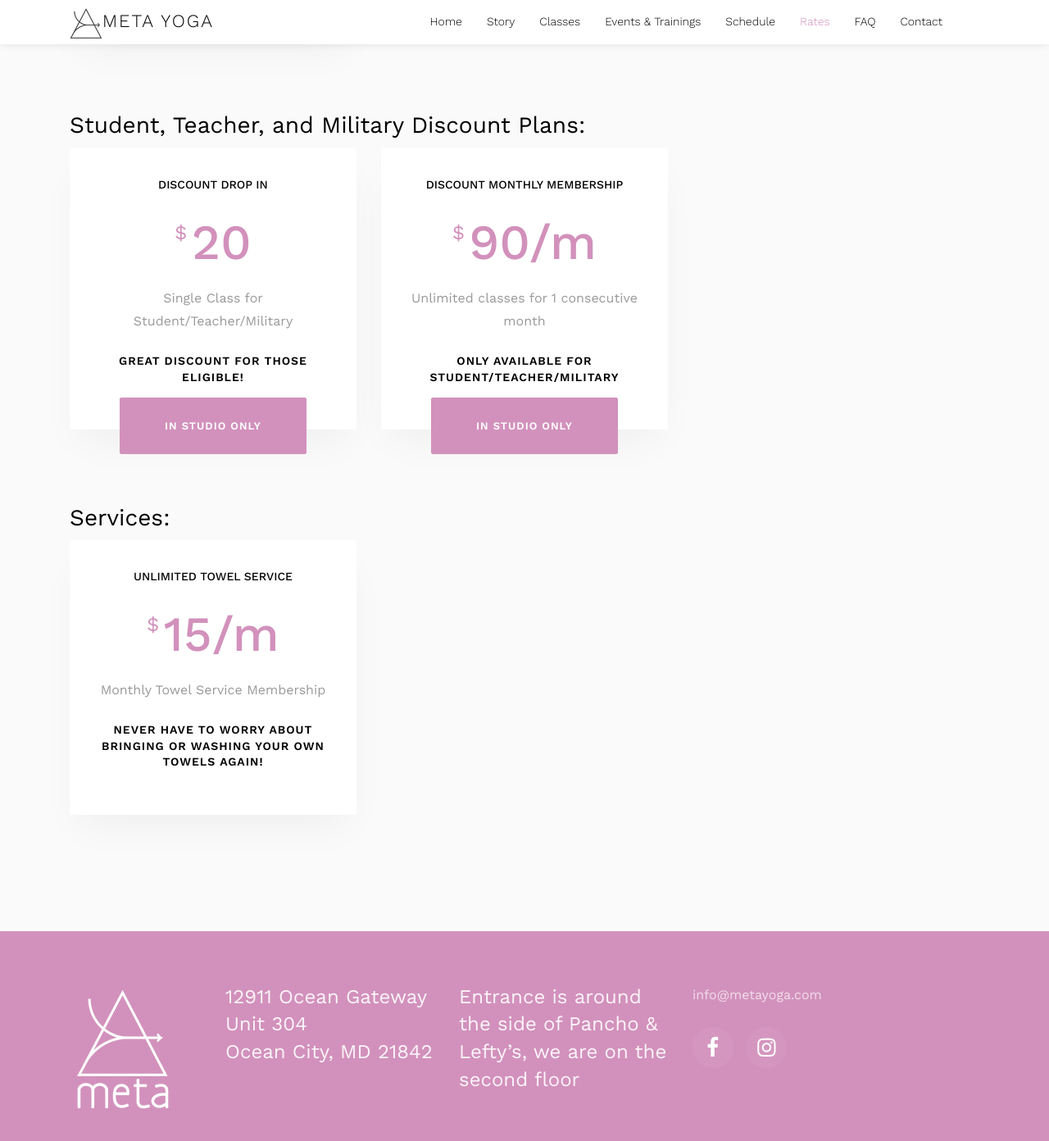
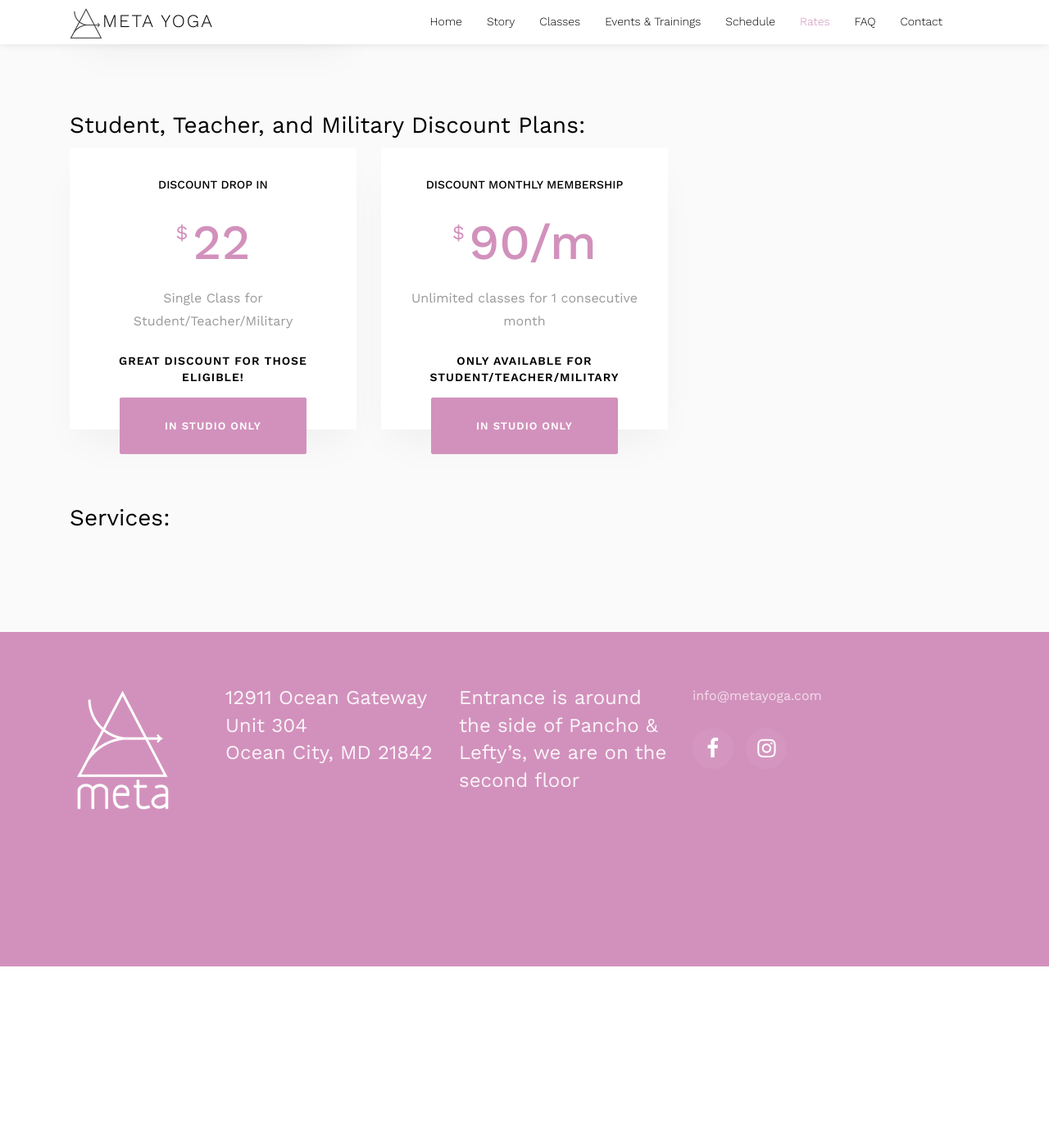
Before and after one commit to apnar/metayoga-site, a Jekyll site: the page built from rates.html, in a window 1280 px wide and 1400 px high, scrolled down 1899 px. Shown: the top 1392 px of the window at 82% size. Built offline with Jekyll 4.4.1, drawn with Linux system fonts in a browser that asks for light colours; some web fonts are replaced; a script that is not in the unit is left out; after the commit the page ends 3078 px from its top, so only the background shows below that.

Commit message:
price adjustments again

```diff
--- a/rates.html
+++ b/rates.html
@@ -151,7 +151,7 @@
                     <div class="block-7">
                         <div class="text-center">
                             <h2 class="heading">Discount Drop In</h2>
-                            <span class="price"><sup>$</sup> <span class="number">20</span></span>
+                            <span class="price"><sup>$</sup> <span class="number">22</span></span>
                             <span class="excerpt d-block">Single Class for Student/Teacher/Military</span>
 
                             <h3 class="heading-2 my-4">Great discount for those eligible!</h3>
@@ -177,20 +177,5 @@
             </div>
             <BR /><BR />
             <h3 class="subheading">Services:</h3>
-            <div class="row">
-                <div class="col-md-4 ftco-animate">
-                    <div class="block-7">
-                        <div class="text-center">
-                            <h2 class="heading">Unlimited towel service</h2>
-                            <span class="price"><sup>$</sup> <span class="number">15/m</span></span>
-                            <span class="excerpt d-block">Monthly Towel Service Membership</span>
-
-                            <h3 class="heading-2 my-4">Never have to worry about bringing or washing your own towels again!</h3>
-
-                            <healcode-widget data-version="0.2" data-link-class="healcode-pricing-option-text-link btn btn-primary d-block px-2 py-4" data-site-id="83432" data-mb-site-id="992785" data-type="pricing-link" data-inner-html="Buy Now" data-service-id="100041"></healcode-widget>
-                        </div>
-                    </div>
-                </div>
-            </div>
         </div>
     </section>
```
